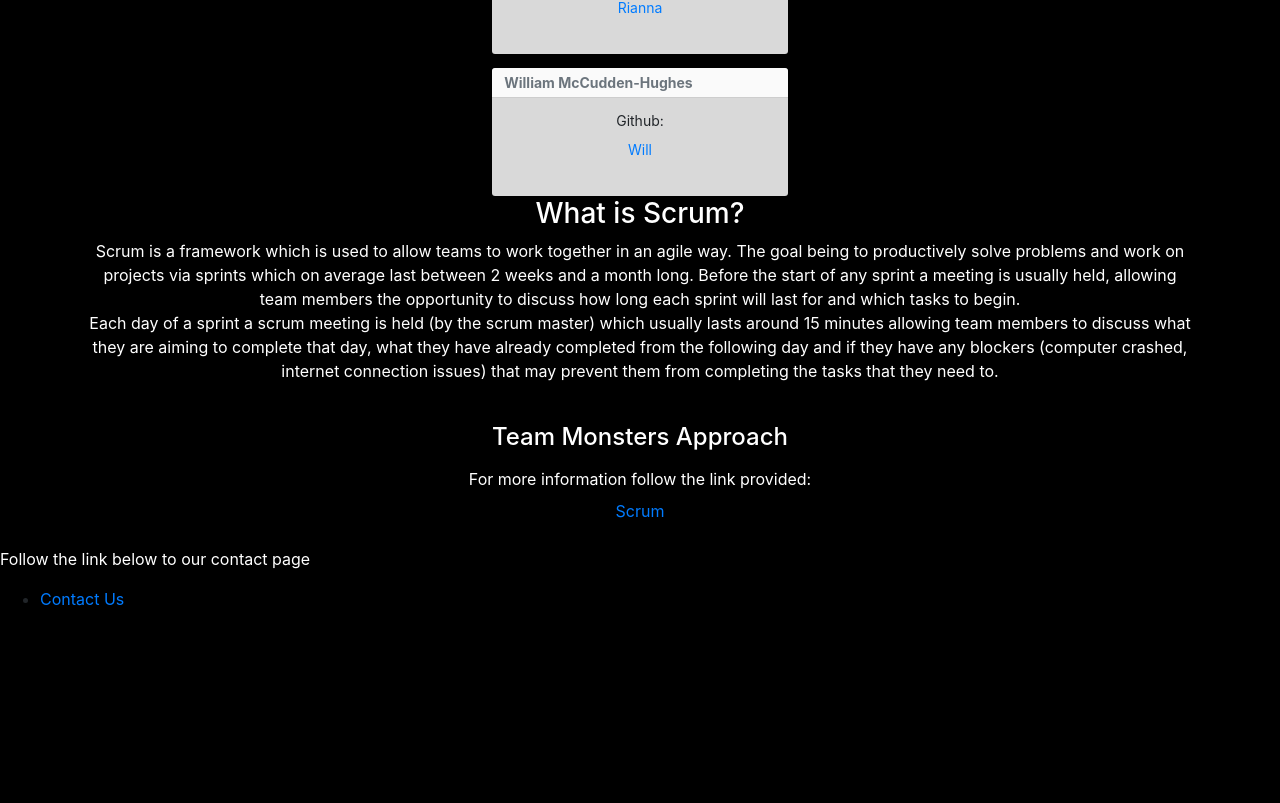
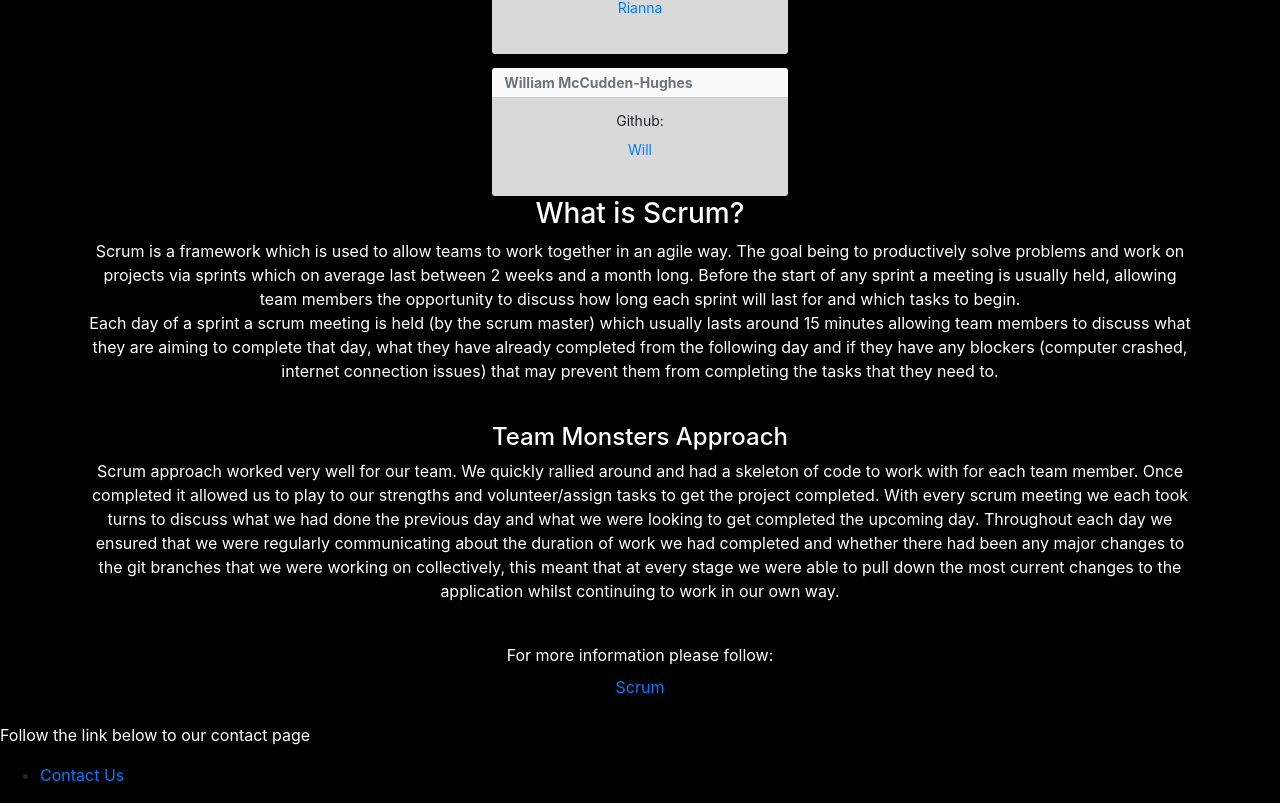
Before and after one commit to leightonmanningQA/QACinemas, a React (Create React App) app in the folder Frontend/qacinemas/: page /about in a window 1280 px wide. Shown: the part 495-1298 px from the top of the page. Before the commit the page ends 1122 px from the top, so only its background shows below. Built offline with nearby package versions, Linux system fonts and the light colour scheme.

Commit message:
Added Team approach to Scrum

```diff
--- a/Frontend/qacinemas/src/Components/About/About.jsx
+++ b/Frontend/qacinemas/src/Components/About/About.jsx
@@ -57,9 +57,13 @@ const About = (props) => {
       team members to discuss what they are aiming to complete that day, what they have already completed from the following day and if they
       have any blockers (computer crashed, internet connection issues) that may prevent them from completing the tasks that they need to.</p><br></br>
       <h4 className="text-white" align="center">Team Monsters Approach</h4>
-      <p className="text-white"></p>
-    <p className="text-white" align="center">For more information follow the link provided:<a class="nav-link"
-    href="https://www.scrum.org/" target="_blank" align="center">Scrum</a></p>
+      <p className="text-white">Scrum approach worked very well for our team. We quickly rallied around and had a skeleton of code to work with for each team member.
+      Once completed it allowed us to play to our strengths and volunteer/assign tasks to get the project completed. With every scrum meeting we each took turns
+      to discuss what we had done the previous day and what we were looking to get completed the upcoming day. Throughout each day we ensured that we were regularly
+      communicating about the duration of work we had completed and whether there had been any major changes to the git branches that we were working on collectively,
+      this meant that at every stage we were able to pull down the most current changes to the application whilst continuing to work in our own way.</p><br></br>
+    <p className="text-white" align="center">For more information please follow:<a class="nav-link"
+    href="https://www.scrum.org/" target="_blank">Scrum</a></p>
   </div>
 
   <div>
```
